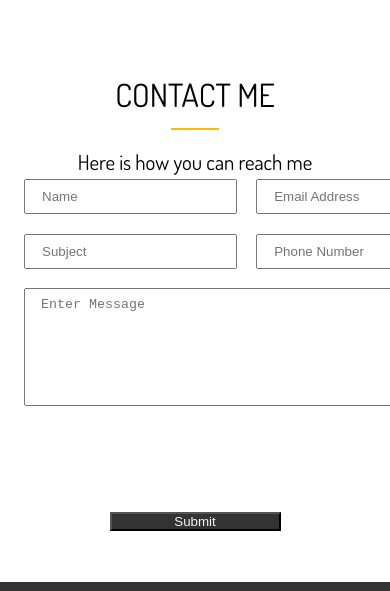
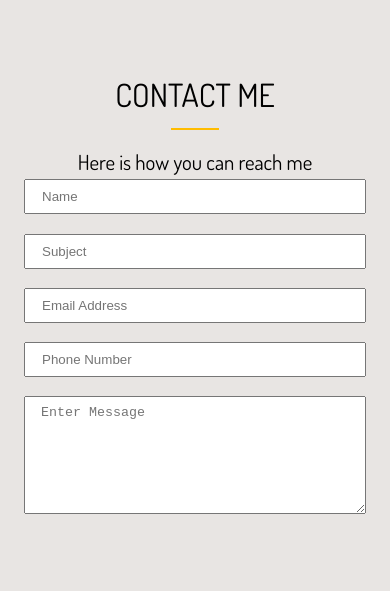
Before and after one commit to dario165/My-portfolio, a plain HTML site: page index.html in a window 390 px wide. Shown: the part 2851-3442 px from the top of the page. Drawn offline with Linux system fonts and the light colour scheme; a script that the page names is missing.

Commit message:
contact-form

```diff
--- a/css/style.css
+++ b/css/style.css
@@ -168,7 +168,7 @@
   body {
     font-family: "Dosis", sans-serif;
     line-height: 1.6;
-    background: #fff;
+    background: #e8e5e3;;
   }
 
   a {
@@ -188,6 +188,8 @@
     font-size: 18px;
     text-align: left;
   }
+
+
 
   /*Header*/
   #header-home {
@@ -323,6 +325,7 @@
     #header-home .header-content {
       padding-top: 20rem;
     }
+
   }
 
 
@@ -371,6 +374,10 @@
     #about .about-info {
       grid-template-areas: "bioimage" "bio" "aw1" "aw2" "aw3";
     }
+
+    #contact-a .text-fields {
+      grid-template-areas: "name" "subject" "email" "phone" "message";
+    }
   }
 
   #main-footer {
```
Also changed, not shown: index.html (+4 -0 lines).
